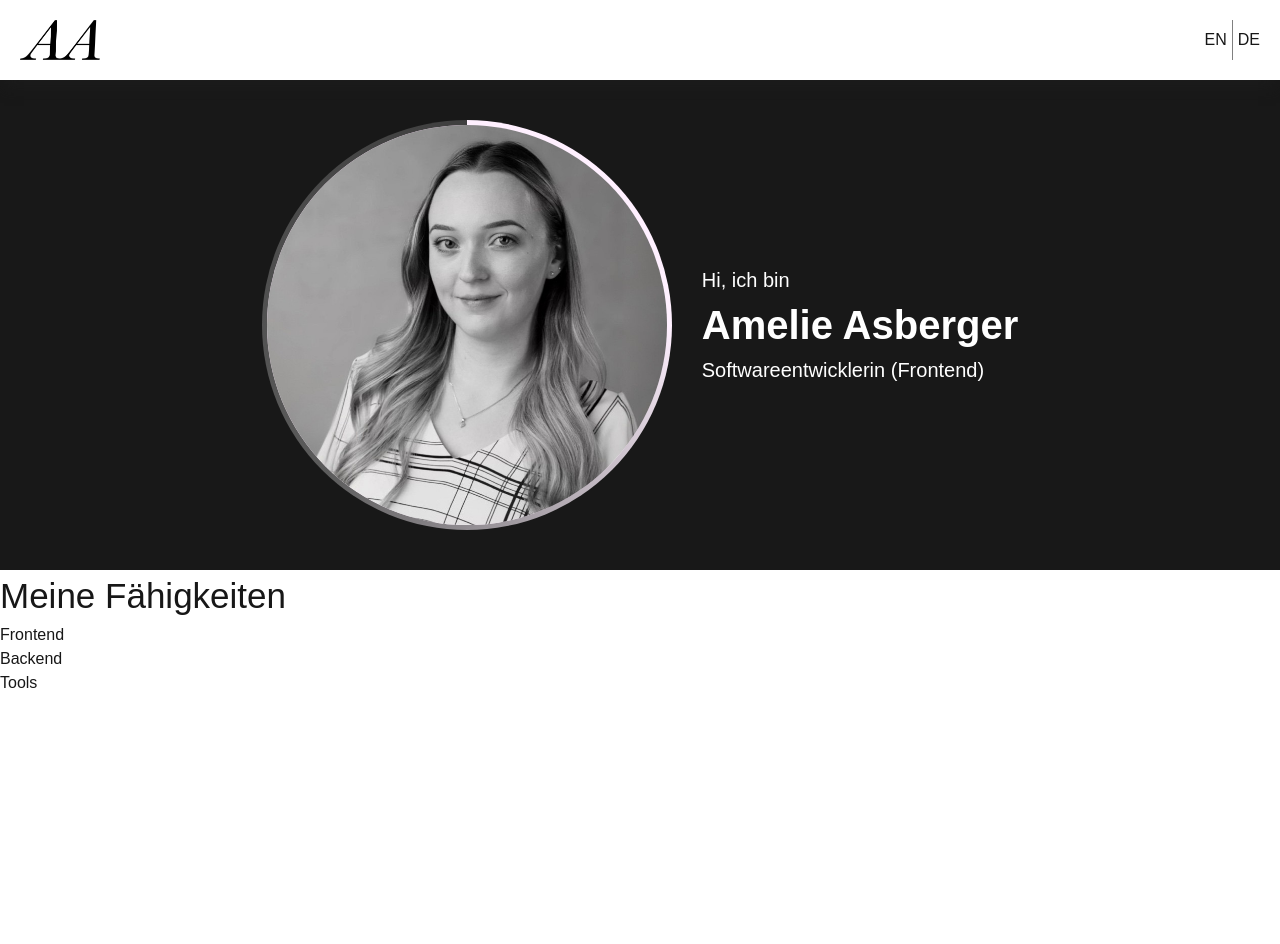
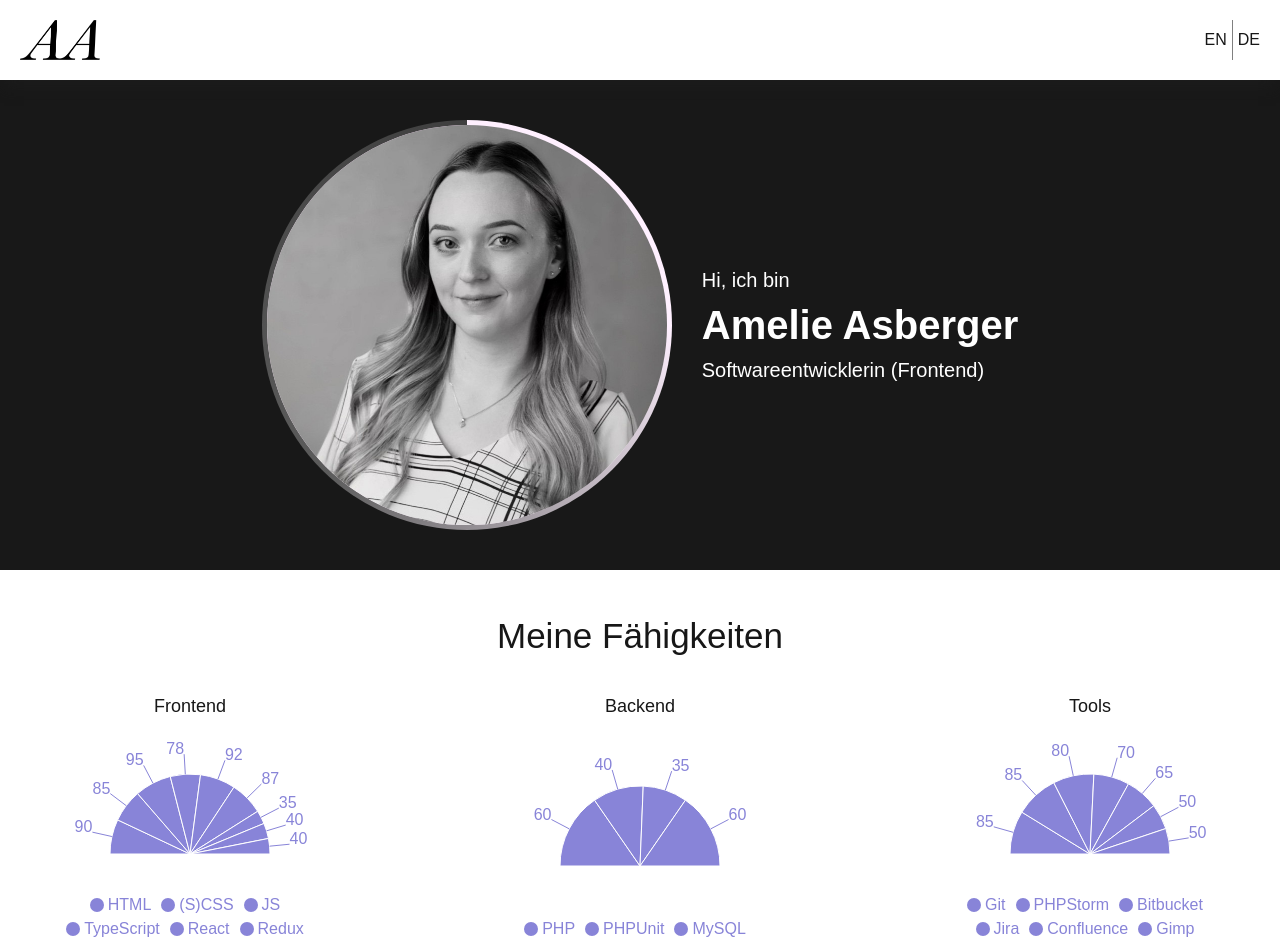
Before and after one commit to amelieasberger/amelie-website, a Next.js app in the folder amelie-website/: page / in a window 1280 px wide. Shown: the top 944 px of the page. Before the commit the page ends 800 px from the top, so only its background shows below. Built offline with nearby package versions, Linux system fonts and the light colour scheme.

Commit message:
added pie charts for it skills

```diff
--- a/amelie-website/package.json
+++ b/amelie-website/package.json
@@ -15,6 +15,7 @@
     "react": "^19.0.0",
     "react-dom": "^19.0.0",
     "react-i18next": "^15.4.0",
+    "recharts": "^2.15.0",
     "sass": "^1.83.4"
   },
   "devDependencies": {
--- /dev/null
+++ b/amelie-website/src/components/PieSkillChart/PieSkillChart.tsx
@@ -0,0 +1,24 @@
+import { PieChart, Pie, ResponsiveContainer, Legend, Tooltip } from 'recharts';
+
+export default function PieSkillChart({ data }: { data: Array<{ name: string, value: number }>}): React.JSX.Element {
+
+    return (
+        <ResponsiveContainer width="100%" height="100%">
+            <PieChart width={400} height={400}>
+            <Pie
+                dataKey="value"
+                startAngle={180}
+                endAngle={0}
+                data={data}
+                cx="50%"
+                cy="50%"
+                outerRadius={80}
+                fill="#8884d8"
+                label
+            />
+                <Legend wrapperStyle={{ bottom: '25%' }} />
+                <Tooltip />
+            </PieChart>
+        </ResponsiveContainer>
+    );
+}
--- a/amelie-website/src/components/Skills/Skills.module.scss
+++ b/amelie-website/src/components/Skills/Skills.module.scss
@@ -1,3 +1,26 @@
 .title {
     font-size: 35px;
+    margin-bottom: 30px;
 }
+
+.chartContainer {
+    height: 300px;
+    width: 300px;
+}
+
+.container {
+    padding: 40px;
+    text-align: center;
+}
+
+.skillContainer {
+    display: flex;
+    justify-content: space-between;
+    flex-wrap: wrap;
+}
+
+.skillTitle {
+    margin-bottom: 20px;
+    font-size: 18px;
+    display: block;
+}
--- a/amelie-website/src/components/Skills/Skills.tsx
+++ b/amelie-website/src/components/Skills/Skills.tsx
@@ -1,21 +1,33 @@
 import { useTranslation } from 'react-i18next';
 import styles from './Skills.module.scss';
 import { frontendSkills, backendSkills, toolSkills } from '@/data/skills';
+import PieSkillChart from '../PieSkillChart/PieSkillChart';
 
 export default function Skills(): React.JSX.Element {
     const { t } = useTranslation('common');
 
     return (
-        <div>
+        <div className={styles.container}>
             <h2 className={styles.title}>{t('skillsTitle')}</h2>
-            <div>
-                Frontend
-            </div>
-            <div>
-                Backend
-            </div>
-            <div>
-                Tools
+            <div className={styles.skillContainer}>
+                <div>
+                    <span className={styles.skillTitle}>Frontend</span>
+                    <div className={styles.chartContainer}>
+                        <PieSkillChart data={frontendSkills} />
+                    </div>
+                </div>
+                <div>
+                    <span className={styles.skillTitle}>Backend</span>
+                    <div className={styles.chartContainer}>
+                        <PieSkillChart data={backendSkills} />
+                    </div>
+                </div>
+                <div>
+                    <span className={styles.skillTitle}>Tools</span>
+                    <div className={styles.chartContainer}>
+                        <PieSkillChart data={toolSkills} />
+                    </div>
+                </div>
             </div>
         </div>
     );
--- a/amelie-website/src/data/skills.ts
+++ b/amelie-website/src/data/skills.ts
@@ -1,28 +1,28 @@
-export const frontendSkills = {
-    HTML: 90,
-    ['(S)CSS']: 85,
-    JS: 95,
-    TypeScript: 78,
-    React: 92,
-    Redux: 87,
-    NextJS: 35,
-    jQuery: 40,
-    KnockoutJS: 40,
-}
+export const frontendSkills = [
+    { name: 'HTML', value: 90 },
+    { name: '(S)CSS', value: 85 },
+    { name: 'JS', value: 95 },
+    { name: 'TypeScript', value: 78 },
+    { name: 'React', value: 92 },
+    { name: 'Redux', value: 87 },
+    { name: 'NextJS', value: 35 },
+    { name: 'jQuery', value: 40 },
+    { name: 'KnockoutJS', value: 40 },
+];
 
-export const backendSkills = {
-    PHP: 60,
-    PHPUnit: 40,
-    MySQL: 35,
-    Laminas: 60,
-}
+export const backendSkills = [
+    { name: 'PHP', value: 60 },
+    { name: 'PHPUnit', value: 40 },
+    { name: 'MySQL', value: 35 },
+    { name: 'Laminas', value: 60 },
+  ];
 
-export const toolSkills = {
-    Git: 85,
-    PHPStorm: 85,
-    Bitbucket: 80,
-    Jira: 70,
-    Confluence: 65,
-    Gimp: 50,
-    AffinityPhoto: 50,
-}
+export const toolSkills = [
+    { name: 'Git', value: 85 },
+    { name: 'PHPStorm', value: 85 },
+    { name: 'Bitbucket', value: 80 },
+    { name: 'Jira', value: 70 },
+    { name: 'Confluence', value: 65 },
+    { name: 'Gimp', value: 50 },
+    { name: 'AffinityPhoto', value: 50 },
+];
```
Also changed, not shown: 1 other file (tests, documents, lock files or other folders).
